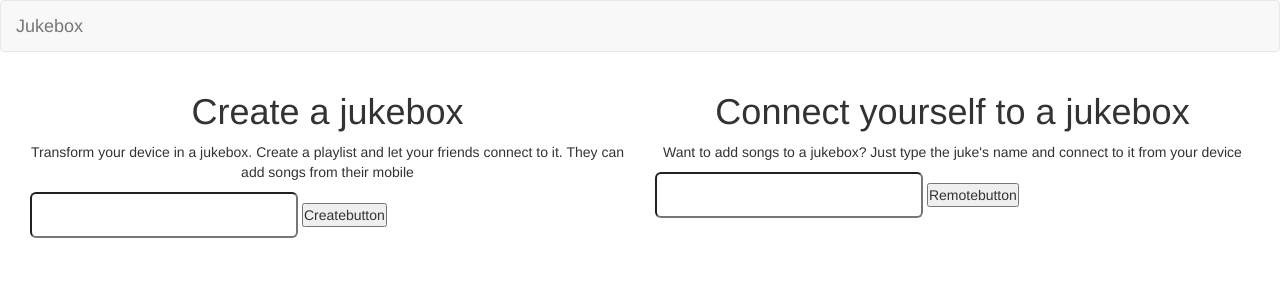
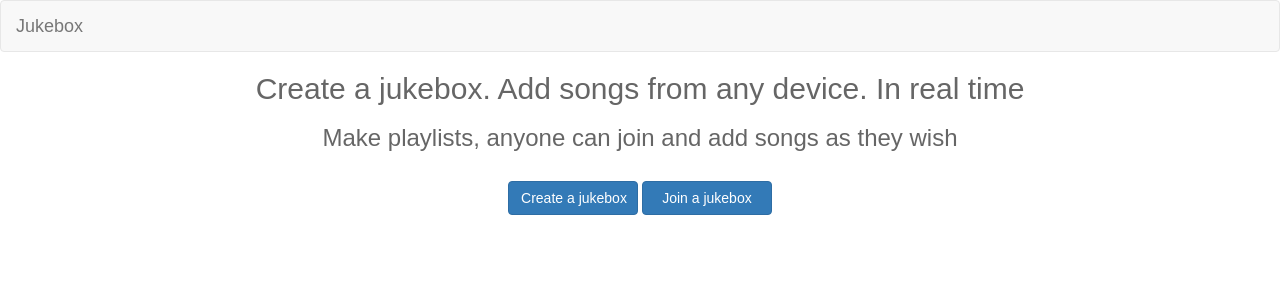
Before and after one commit to hugopellissari/vitro.la, a Flask app: page / in a window 1280 px wide. Shown: the top 300 px of the page. Run offline with Flask 2, Linux system fonts and the light colour scheme; some libraries are stand-ins or nearby versions.

Commit message:
major index changes

```diff
--- a/main.py
+++ b/main.py
@@ -130,7 +130,7 @@ def index():
     if formRemote.remoteButton.data and formRemote.validate_on_submit():
         jukename = request.form["jukeName2"].lower()
         if(create_juketable(jukename)!=False):
-            flash("We couldn't find this jukebox")
+            flash("We couldn't find this jukebox. Maybe you should create one")
             return render_template("index.html", formCreatePlaylist=formCreatePlaylist, formRemote=formRemote)
         else:
             return render_template("remote.html", jukename=jukename)
--- a/static/script.js
+++ b/static/script.js
@@ -55,6 +55,11 @@ function onPlayerStateChange(event){
     if(event.data == YT.PlayerState.ENDED && $('#containerPlaylist ul li').length == 0){
         flag = 0;
     }
+}
+
+function scrollToAnchor(aid){
+    var aTag = $("a[name='"+ aid +"']");
+    $('html,body').animate({scrollTop: aTag.offset().top},'slow');
 }
 
 function skipVideo(dir){
--- a/static/style.css
+++ b/static/style.css
@@ -14,6 +14,8 @@ a{
     color:#333;
     text-decorations:none;
 }
+
+
 
 #container{
     width:740px;
@@ -56,8 +58,14 @@ a{
     cursor:default;
 }
 
+#query{
+    width:100%
+
+}
+
 #search-btn{
     background: transparent;
+    width: 0px;
     border: none !important;
     font-size:0;
 }
@@ -128,3 +136,41 @@ a{
 .progress {
     height: 5px; !important
 }
+
+
+
+
+
+
+#headline{
+    margin-bottom: 25px;
+}
+
+#showCreate{
+    width:130px;
+    margin-top: 5px;
+    margin-bottom: 5px;
+}
+
+#showJoin{
+    width:130px;
+    margin-top: 5px;
+    margin-bottom: 5px;
+}
+
+#buttonContainer{
+    text-align: center;
+}
+.indexField{
+    text-align:center;
+    margin-top:20px;
+}
+
+#indexNav{
+    margin-bottom: 0px;
+}
+
+.jumbotron {
+    padding-bottom: 60px;
+
+}
--- a/templates/index.html
+++ b/templates/index.html
@@ -1,18 +1,28 @@
 <html>
     <head>
         <meta name="viewport" content="width=device-width, initial-scale=1">
+        <link rel="stylesheet" href="https://maxcdn.bootstrapcdn.com/bootstrap/3.3.7/css/bootstrap.min.css">
         <link rel="stylesheet" href="static/style.css">
         <link href="https://fonts.googleapis.com/icon?family=Material+Icons" rel="stylesheet">
+        <script src="https://ajax.googleapis.com/ajax/libs/jquery/3.1.0/jquery.min.js"></script>
         <script src="https://code.jquery.com/ui/1.12.1/jquery-ui.min.js" type="text/javascript"></script>
-        <link rel="stylesheet" href="https://maxcdn.bootstrapcdn.com/bootstrap/3.3.7/css/bootstrap.min.css">
         <script src="https://maxcdn.bootstrapcdn.com/bootstrap/3.3.7/js/bootstrap.min.js"></script>
+
+        <script>
+        $(function () {
+            $('.collapse').on('show.bs.collapse', function (e) {
+                 $('.collapse').not(e.target).removeClass('in');
+             })
+        });
+        </script>
+
 
     </head>
 
 
 	<body>
 
-    <nav class="navbar navbar-default">
+        <nav class="navbar navbar-default" id="indexNav">
             <div class="container-fluid">
                 <div class="navbar-header">
                     <a class="navbar-brand" href="#">Jukebox</a>
@@ -33,33 +43,48 @@
 
 
             <div class="container-fluid">
-        <div class="row-fluid">
-            <div class="col-sm-6">
-                <h1 style="text-align: center;">Create a jukebox</h1>
-                <p style="text-align: center;"> Transform your device in a jukebox. Create a playlist and let your friends connect to it. They can add songs from their mobile </p>
-		        <form action="" method="POST">
-		            {{ formCreatePlaylist.hidden_tag() }}
-                    {{ formCreatePlaylist.jukeName(class="input-lg") }}
-                    {{ formCreatePlaylist.createButton() }}
 
 
+                    <div id="headline">
+                        <h2 style="text-align: center">Create a jukebox. Add songs from any device. In real time</h2>
+                        <h3 style="text-align: center">Make playlists, anyone can join and add songs as they wish</h3>
+                    </div>
+
+
+
+                    <div id="buttonContainer">
+                         <button data-target="#createCollapse" id="showCreate" class="btn btn-primary"  data-parent="#buttonContainer" data-toggle="collapse">Create a jukebox</button>
+                         <button data-target="#joinCollapse" id="showJoin" class="btn btn-primary"  data-parent="#buttonContainer" data-toggle="collapse">Join a jukebox</button>
+                    </div>
+
+
+
+                    <div class="accordion-group">
+
+                    <div id="createCollapse" class="collapse">
+		                <form  class="indexField" action="" method="POST">
+                            <p style="text-align: center;"> Choose a name and you're ready to go </p>
+		                    {{ formCreatePlaylist.hidden_tag() }}
+                            {{ formCreatePlaylist.jukeName(class="input-lg") }} </br>
+                            {{ formCreatePlaylist.createButton() }}
                         </form>
                     </div>
 
-            <div class="col-sm-6">
-            	<h1 style="text-align: center;">Connect yourself to a jukebox</h1>
-            	<p style="text-align: center;"> Want to add songs to a jukebox? Just type the juke's name and connect to it from your device</p>
-		        <form action="" method="POST">
-                 <!--   <input type="text" name="jukeName" class="input-lg"> -->
+
+                     <div id="joinCollapse" class="collapse">
+		                <form class="indexField" action="" method="POST">
+                     	    <p style="text-align: center;"> Just type the jukebox's name and add songs to it from your device</p>
                             {{ formRemote.hidden_tag() }}
-                    {{ formRemote.jukeName2(class="input-lg") }}
+                            {{ formRemote.jukeName2(class="input-lg") }} </br>
                             {{ formRemote.remoteButton() }}
-
                         </form>
-            </div>
                      </div>
 
                      </div>
+
+            </div>
+
+
 	</body>
 
 </html>
--- a/templates/player.html
+++ b/templates/player.html
@@ -2,11 +2,11 @@
 <html>
     <head>
         <meta name="viewport" content="width=device-width, initial-scale=1">
-        <link rel="stylesheet" href="static/style.css">
         <link href="static/bootstrap-switch.min.css" rel="stylesheet">
         <link href="https://fonts.googleapis.com/icon?family=Material+Icons" rel="stylesheet">
         <link rel="stylesheet" href="https://maxcdn.bootstrapcdn.com/bootstrap/3.3.7/css/bootstrap.min.css">
         <link rel="stylesheet" href="//code.jquery.com/ui/1.11.4/themes/smoothness/jquery-ui.css" type="text/css" />
+        <link rel="stylesheet" href="static/style.css">
         <script src="https://ajax.googleapis.com/ajax/libs/jquery/3.1.0/jquery.min.js"></script>
         <script src="https://code.jquery.com/ui/1.12.1/jquery-ui.min.js" type="text/javascript"></script>
         <script src="https://maxcdn.bootstrapcdn.com/bootstrap/3.3.7/js/bootstrap.min.js"></script>
@@ -66,6 +66,7 @@
             <div class="col-sm-4 container-fluid">
                     <div id="searchContainer" class="panel panel-default">
                          <div class="panel-heading">
+                            <a name='search'></a>
                             <form id="search-form" name="search-form" onsubmit="return search()" method="POST">
                             <div class="fieldcontainer">
                                <input type="search" id="query" class="input-lg" placeholder="Search">
--- a/templates/remote.html
+++ b/templates/remote.html
@@ -2,10 +2,10 @@
 <html>
     <head>
         <meta name="viewport" content="width=device-width, initial-scale=1">
-        <link rel="stylesheet" href="static/style.css">
         <link href="https://fonts.googleapis.com/icon?family=Material+Icons" rel="stylesheet">
         <link rel="stylesheet" href="https://maxcdn.bootstrapcdn.com/bootstrap/3.3.7/css/bootstrap.min.css">
         <link rel="stylesheet" href="//code.jquery.com/ui/1.11.4/themes/smoothness/jquery-ui.css" type="text/css" />
+        <link rel="stylesheet" href="static/style.css">
         <script src="https://ajax.googleapis.com/ajax/libs/jquery/3.1.0/jquery.min.js"></script>
         <script src="https://code.jquery.com/ui/1.12.1/jquery-ui.min.js" type="text/javascript"></script>
         <script src="https://maxcdn.bootstrapcdn.com/bootstrap/3.3.7/js/bootstrap.min.js"></script>
```
Also changed, not shown: jukebox.db. Lines whose indentation alone changed are shown as unchanged.
